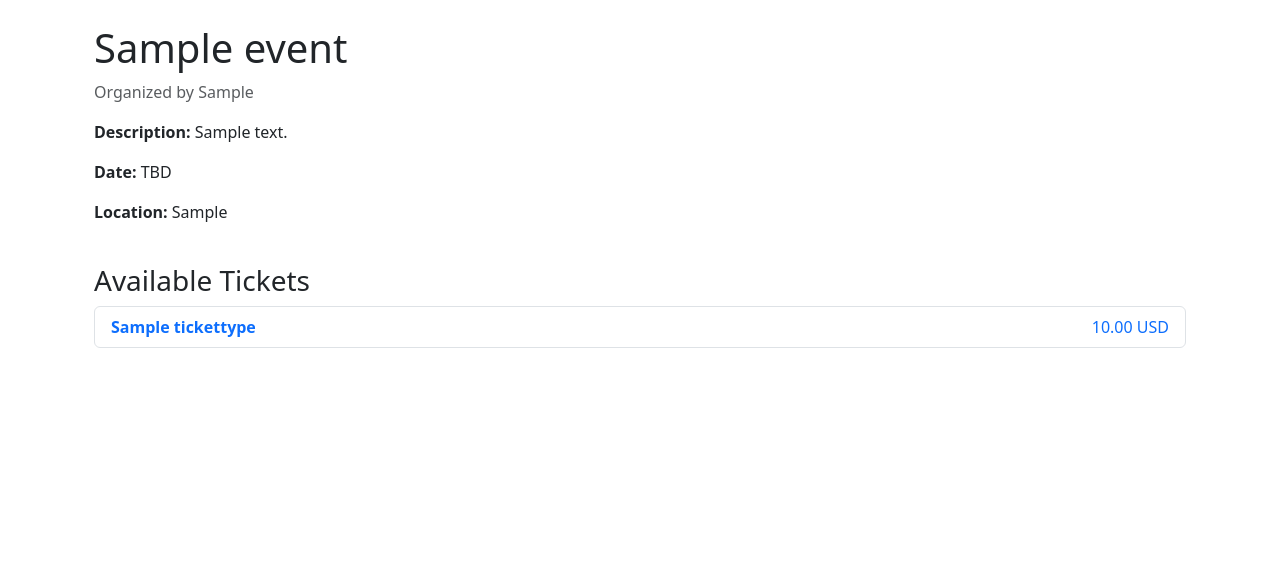
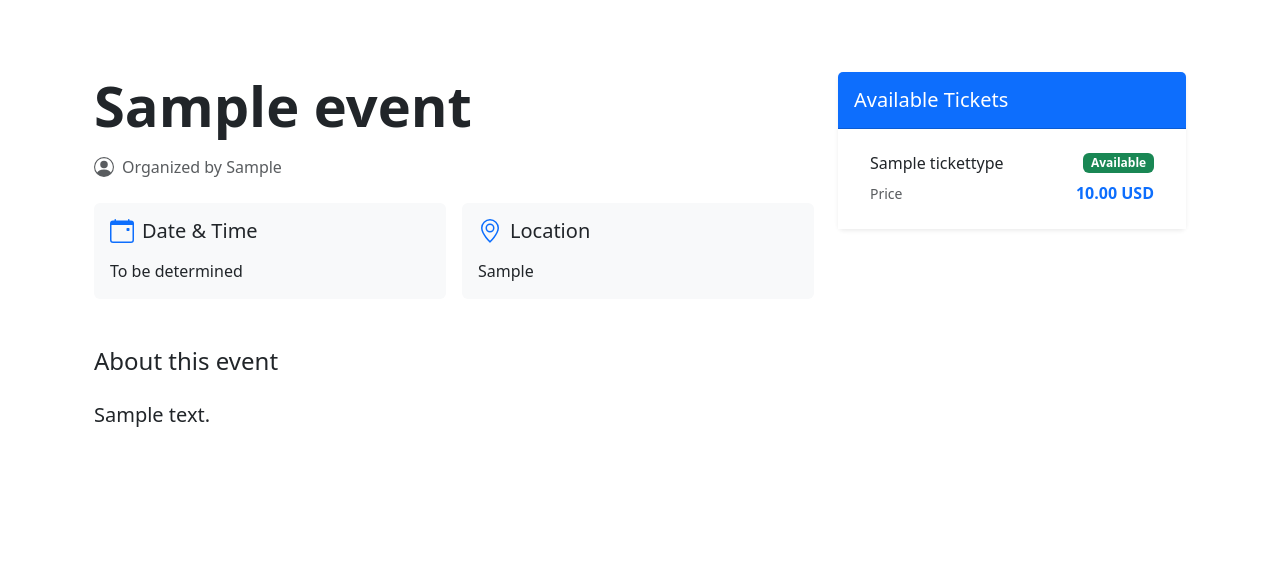
Before and after one commit to ryancho3/campuspass, a Django app: page /events/1/tickets/ in a window 1280 px wide. Shown: the part 56-629 px from the top of the page. Run offline with Django 5.2, Linux system fonts and the light colour scheme; tables that the repository leaves empty hold one stand-in row (values such as "Sample post").

Commit message:
event landing page visual update

```diff
--- a/tickets/templates/tickets/event_landing.html
+++ b/tickets/templates/tickets/event_landing.html
@@ -3,52 +3,84 @@
 {% block title %}{{ event.name }}{% endblock %}
 
 {% block content %}
-<div class="container mt-4">
-    <!-- Event Details -->
-    <div class="row mb-4">
-        <div class="col-md-12">
-            <h1>{{ event.name }}</h1>
-            <p class="text-muted">Organized by {{ event.organizer.first_name|default:event.organizer.username }}</p>
-            <p><strong>Description:</strong> {{ event.description }}</p>
-            <p><strong>Date:</strong>
-                {% if event.is_date_tbd %}
-                    TBD
-                {% else %}
-                    {{ event.date|date:"F j, Y, g:i a" }}
-                {% endif %}
-            </p>
-            <p><strong>Location:</strong> {{ event.location }}</p>
+<div class="container py-5">
+    <!-- Event Header -->
+    <div class="row mb-5">
+        <div class="col-lg-8">
+            <div class="mb-4">
+                <h1 class="display-4 fw-bold mb-3">{{ event.name }}</h1>
+                <div class="d-flex align-items-center text-muted mb-4">
+                    <svg xmlns="http://www.w3.org/2000/svg" width="20" height="20" fill="currentColor" class="bi bi-person-circle me-2" viewBox="0 0 16 16">
+                        <path d="M11 6a3 3 0 1 1-6 0 3 3 0 0 1 6 0"/>
+                        <path fill-rule="evenodd" d="M0 8a8 8 0 1 1 16 0A8 8 0 0 1 0 8m8-7a7 7 0 0 0-5.468 11.37C3.242 11.226 4.805 10 8 10s4.757 1.225 5.468 2.37A7 7 0 0 0 8 1"/>
+                    </svg>
+                    Organized by {{ event.organizer.first_name|default:event.organizer.username }}
                 </div>
             </div>
 
-    <!-- Ticket Types -->
-    <div class="row">
-        <h3>Available Tickets</h3>
-        <div class="col-md-12">
-            <ul class="list-group">
+            <!-- Event Info Cards -->
+            <div class="row g-3 mb-5">
+                <div class="col-md-6">
+                    <div class="card h-100 border-0 bg-light">
+                        <div class="card-body">
+                            <div class="d-flex align-items-center mb-3">
+                                <svg xmlns="http://www.w3.org/2000/svg" width="24" height="24" fill="currentColor" class="bi bi-calendar-event text-primary me-2" viewBox="0 0 16 16">
+                                    <path d="M11 6.5a.5.5 0 0 1 .5-.5h1a.5.5 0 0 1 .5.5v1a.5.5 0 0 1-.5.5h-1a.5.5 0 0 1-.5-.5z"/>
+                                    <path d="M3.5 0a.5.5 0 0 1 .5.5V1h8V.5a.5.5 0 0 1 1 0V1h1a2 2 0 0 1 2 2v11a2 2 0 0 1-2 2H2a2 2 0 0 1-2-2V3a2 2 0 0 1 2-2h1V.5a.5.5 0 0 1 .5-.5M1 4v10a1 1 0 0 0 1 1h12a1 1 0 0 0 1-1V4z"/>
+                                </svg>
+                                <h5 class="card-title mb-0">Date & Time</h5>
+                            </div>
+                            {% if event.is_date_tbd %}
+                                <p class="card-text">To be determined</p>
+                            {% else %}
+                                <p class="card-text">{{ event.date|date:"F j, Y, g:i a" }}</p>
+                            {% endif %}
+                        </div>
+                    </div>
+                </div>
+                <div class="col-md-6">
+                    <div class="card h-100 border-0 bg-light">
+                        <div class="card-body">
+                            <div class="d-flex align-items-center mb-3">
+                                <svg xmlns="http://www.w3.org/2000/svg" width="24" height="24" fill="currentColor" class="bi bi-geo-alt text-primary me-2" viewBox="0 0 16 16">
+                                    <path d="M12.166 8.94c-.524 1.062-1.234 2.12-1.96 3.07A31.493 31.493 0 0 1 8 14.58a31.481 31.481 0 0 1-2.206-2.57c-.726-.95-1.436-2.008-1.96-3.07C3.304 7.867 3 6.862 3 6a5 5 0 0 1 10 0c0 .862-.305 1.867-.834 2.94M8 16s6-5.686 6-10A6 6 0 0 0 2 6c0 4.314 6 10 6 10"/>
+                                    <path d="M8 8a2 2 0 1 1 0-4 2 2 0 0 1 0 4m0 1a3 3 0 1 0 0-6 3 3 0 0 0 0 6"/>
+                                </svg>
+                                <h5 class="card-title mb-0">Location</h5>
+                            </div>
+                            <p class="card-text">{{ event.location }}</p>
+                        </div>
+                    </div>
+                </div>
+            </div>
+
+            <!-- Event Description -->
+            <div class="mb-5">
+                <h2 class="h4 mb-4">About this event</h2>
+                <p class="lead">{{ event.description }}</p>
+            </div>
+        </div>
+
+        <!-- Ticket Section -->
+        <div class="col-lg-4">
+            <div class="card border-0 shadow-sm sticky-top" style="top: 2rem;">
+                <div class="card-header bg-primary text-white py-3">
+                    <h2 class="h5 mb-0">Available Tickets</h2>
+                </div>
+                <div class="card-body p-0">
+                    <div class="list-group list-group-flush">
                         {% for ticket_type in ticket_types %}
-                    <li class="list-group-item {% if ticket_type.quantity_available == 0 %}disabled{% endif %}">
+                            <div class="list-group-item {% if ticket_type.quantity_available == 0 %}bg-light{% endif %}">
                                 {% if ticket_type.quantity_available > 0 %}
-                            <a href="{% url 'purchase_ticket' ticket_type.id %}" class="stretched-link text-decoration-none d-flex justify-content-between align-items-center">
-                                <span>
-                                    <strong>{{ ticket_type.name }}</strong>
-                                </span>
-                                <span>
-                                    {% if ticket_type.currency == 'KRW' %}
-                                        {{ ticket_type.price|floatformat:"0" }}
-                                    {% else %}
-                                        {{ ticket_type.price|floatformat:"2" }}
-                                    {% endif %}
-                                    {{ ticket_type.currency }}
-                                </span>
-                            </a>
-                        {% else %}
-                            <div class="d-flex justify-content-between align-items-center text-muted">
-                                <span>
-                                    <strong>{{ ticket_type.name }}</strong>
-                                    <span class="badge bg-danger ms-2">Sold Out</span>
-                                </span>
-                                <span>
+                                    <a href="{% url 'purchase_ticket' ticket_type.id %}"
+                                       class="d-block text-decoration-none p-3">
+                                        <div class="d-flex justify-content-between align-items-center mb-2">
+                                            <h3 class="h6 mb-0 text-dark">{{ ticket_type.name }}</h3>
+                                            <span class="badge bg-success">Available</span>
+                                        </div>
+                                        <div class="d-flex justify-content-between align-items-center">
+                                            <span class="text-muted small">Price</span>
+                                            <span class="text-primary fw-bold">
                                                 {% if ticket_type.currency == 'KRW' %}
                                                     {{ ticket_type.price|floatformat:"0" }}
                                                 {% else %}
@@ -57,10 +89,31 @@
                                                 {{ ticket_type.currency }}
                                             </span>
                                         </div>
+                                    </a>
+                                {% else %}
+                                    <div class="p-3">
+                                        <div class="d-flex justify-content-between align-items-center mb-2">
+                                            <h3 class="h6 mb-0 text-muted">{{ ticket_type.name }}</h3>
+                                            <span class="badge bg-danger">Sold Out</span>
+                                        </div>
+                                        <div class="d-flex justify-content-between align-items-center">
+                                            <span class="text-muted small">Price</span>
+                                            <span class="text-muted">
+                                                {% if ticket_type.currency == 'KRW' %}
+                                                    {{ ticket_type.price|floatformat:"0" }}
+                                                {% else %}
+                                                    {{ ticket_type.price|floatformat:"2" }}
                                                 {% endif %}
-                    </li>
+                                                {{ ticket_type.currency }}
+                                            </span>
+                                        </div>
+                                    </div>
+                                {% endif %}
+                            </div>
                         {% endfor %}
-            </ul>
+                    </div>
+                </div>
+            </div>
         </div>
     </div>
 </div>
```
Lines whose indentation alone changed are shown as unchanged.
